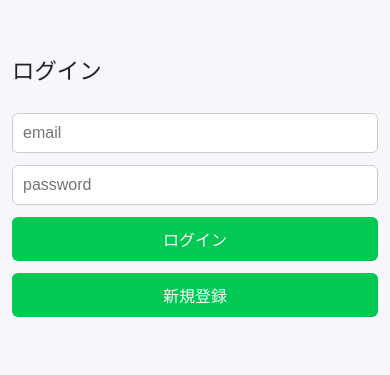
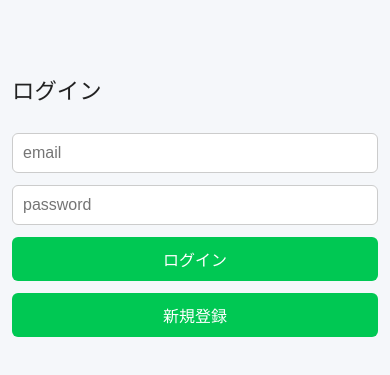
Before and after one commit to kdaito213/Ascendary-react, a React (Vite) app: page / in a window 390 px wide. Shown: the part 303-678 px from the top of the page. Built offline with nearby package versions, Linux system fonts and the light colour scheme; no server answers.

Commit message:
fix: style

```diff
--- a/src/App.css
+++ b/src/App.css
@@ -16,7 +16,7 @@ body{
   width:95%;
   max-width:1200px;
   margin:0 auto;
-  padding:110px 20px 40px;
+  padding:140px 20px 40px;
 }
 
 /* ===== 見出し ===== */
@@ -312,7 +312,7 @@ button:hover{
 
   #root{
     width:100%;
-    padding:120px 12px 20px;
+    padding:160px 12px 20px;
   }
 
   .switch{
```
